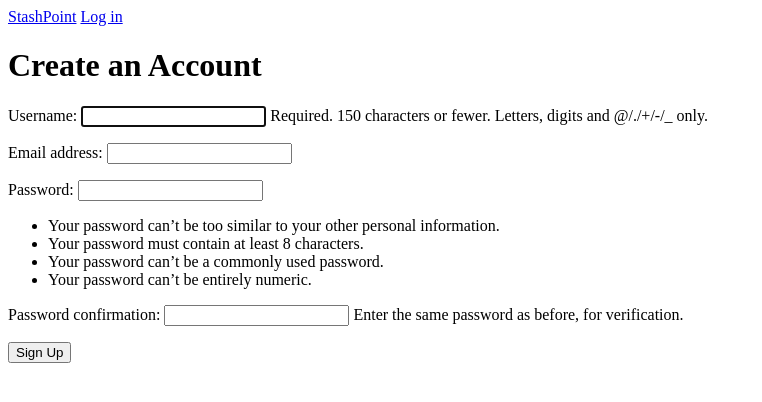
After one commit to AngelG01/StashPoint, a Django app: page /accounts/sign_up in a window 1280 px wide. The commit adds this page. Shown: the top 402 px of the page, without its empty margins (0-762 px from the left). Run offline with Django 5.2, Linux system fonts and the light colour scheme.

Commit message:
Add signup flow, dedicated accounts app for auth, and shared base template

```diff
--- /dev/null
+++ b/accounts/forms.py
@@ -0,0 +1,7 @@
+from django.contrib.auth.forms import UserCreationForm
+from .models import User
+
+class SignUpForm(UserCreationForm):
+    class Meta(UserCreationForm.Meta):
+        model = User
+        fields = ('username', 'email')
--- /dev/null
+++ b/accounts/urls.py
@@ -0,0 +1,12 @@
+from django.contrib.auth import views as auth_view
+from django.urls import path
+from .views import sign_up
+
+app_name = 'accounts'
+
+urlpatterns = [
+    path('login', auth_view.LoginView.as_view(), name='login'),
+    path('logout', auth_view.LogoutView.as_view(), name='logout'),
+    path('sign_up', sign_up, name='sign_up')
+
+]
--- a/accounts/views.py
+++ b/accounts/views.py
@@ -1,3 +1,16 @@
-from django.shortcuts import render
+from django.shortcuts import render, redirect
+from django.contrib.auth import login
+from .forms import SignUpForm
 
 # Create your views here.
+def sign_up(request):
+    if request.method == 'POST':
+        form = SignUpForm(request.POST)
+
+        if form.is_valid():
+            user = form.save()
+            login(request, user)
+            return redirect('vault:gallery')
+    else:
+        form = SignUpForm()
+    return render(request, 'registration/sign_up.html', {'form': form})
--- a/config/settings.py
+++ b/config/settings.py
@@ -141,3 +141,7 @@ MEDIA_URL = '/media/'
 MEDIA_ROOT = BASE_DIR / 'media'
 
 AUTH_USER_MODEL = 'accounts.User'
+
+LOGIN_URL = 'accounts:login'
+LOGIN_REDIRECT_URL = 'vault:gallery'
+LOGOUT_REDIRECT_URL = 'accounts:login'
--- a/config/urls.py
+++ b/config/urls.py
@@ -22,6 +22,7 @@ from django.conf.urls.static import static
 
 urlpatterns = [
     path("admin/", admin.site.urls),
+    path('accounts/', include('accounts.urls')),
     path('vault/', include('vault.urls')),
 
 
--- /dev/null
+++ b/templates/base/base.html
@@ -0,0 +1,24 @@
+<!DOCTYPE html>
+<html lang="en">
+<head>
+    <meta charset="UTF-8">
+    <title>{% block title %}StashPoint{% endblock %}</title>
+</head>
+<body>
+    <nav>
+        <a href="{% url 'vault:gallery' %}">StashPoint</a>
+        {% if user.is_authenticated %}
+            <span>{{ user.username }}</span>
+            <form method="post" action="{% url 'accounts:logout' %}" style="display:inline">
+                {% csrf_token %}
+                <button type="submit">Log out</button>
+            </form>
+        {% else %}
+            <a href="{% url 'accounts:login' %}">Log in</a>
+        {% endif %}
+    </nav>
+    <main>
+        {% block content %}{% endblock %}
+    </main>
+</body>
+</html>
--- /dev/null
+++ b/templates/registration/sign_up.html
@@ -0,0 +1,12 @@
+{% extends "base/base.html" %}
+
+{% block title %}Sign Up{% endblock %}
+
+{% block content %}
+<h1>Create an Account</h1>
+<form method="post">
+    {% csrf_token %}
+    {{ form.as_p }}
+    <button type="submit">Sign Up</button>
+</form>
+{% endblock %}
--- a/templates/vault/upload.html
+++ b/templates/vault/upload.html
@@ -1,3 +1,8 @@
+{% extends "base/base.html" %}
+
+{% block title %}Upload{% endblock %}
+
+{% block content %}
 <h1>Upload a file</h1>
 <form method="post" enctype="multipart/form-data">
     {% csrf_token %}
@@ -5,3 +10,4 @@
     <button type="submit">Upload</button>
 </form>
 <a href="{% url 'vault:gallery' %}">View my files</a>
+{% endblock %}
```
Also changed, not shown: templates/registration/login.html (added, +13 -0 lines), templates/vault/gallery.html (+7 -1 lines).
